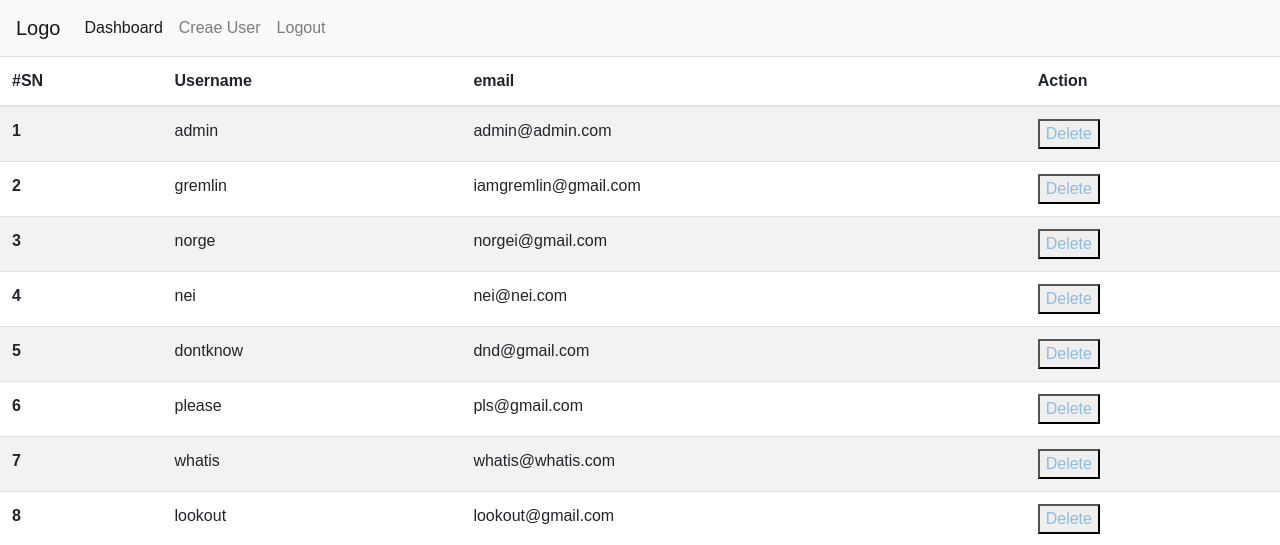
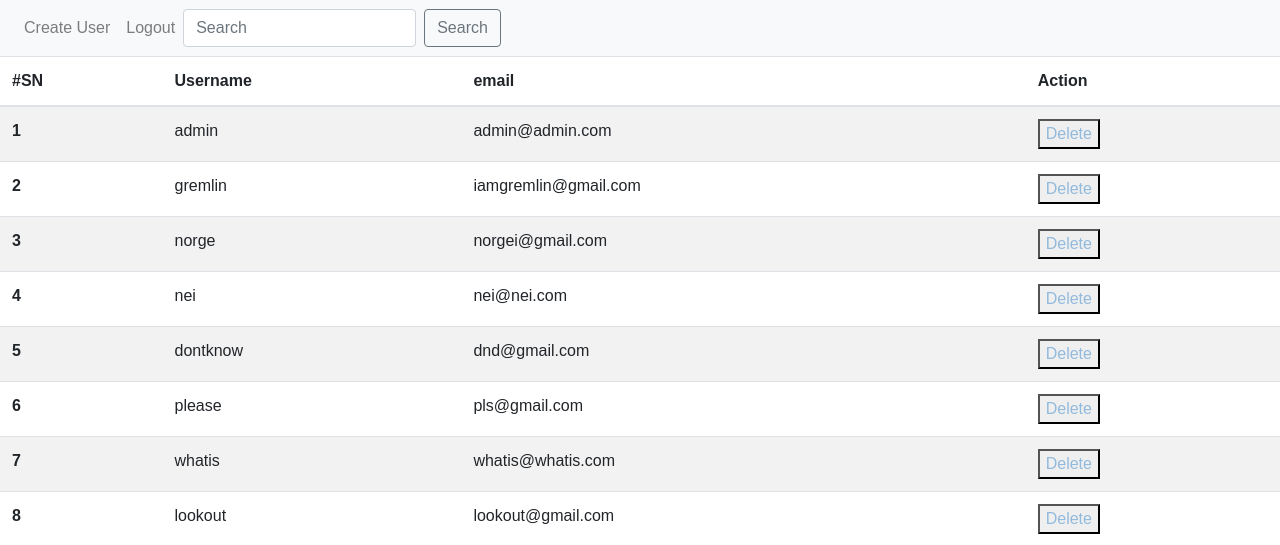
Before and after one commit to Bimochankdk/login, a Django app: page /show_users/ in a window 1280 px wide. Shown: the top 545 px of the page. Run offline with Django 3.2, Linux system fonts and the light colour scheme; data comes from the database, SQL or seed files in the repository; both versions use the stored data as it was after the commit.

Commit message:
search function

```diff
--- a/register/urls.py
+++ b/register/urls.py
@@ -24,6 +24,6 @@ urlpatterns = [
     path('password_reset/done/', auth_views.PasswordResetDoneView.as_view(template_name='register/password_reset_done.html'), name='password_reset_done'),
     path('reset/<uidb64>/<token>/', auth_views.PasswordResetConfirmView.as_view(template_name="register/password_reset_confirm.html"), name='password_reset_confirm'),
     path('reset/done/', auth_views.PasswordResetCompleteView.as_view(template_name='register/password_reset_complete.html'), name='password_reset_complete'),
-
+    path('search/',views.search_user, name='search_user'),
 
 ]
--- a/register/views.py
+++ b/register/views.py
@@ -6,16 +6,22 @@ from django.contrib import messages
 from django.contrib.auth.decorators import login_required
 from django.contrib.auth import authenticate, login, logout
 
-# Create your views here.
+from django.shortcuts import render, redirect
+from django.core.mail import send_mail, BadHeaderError
+from django.http import HttpResponse
+from django.contrib.auth.forms import PasswordResetForm
+from django.contrib.auth.models import User
+from django.template.loader import render_to_string
+from django.db.models.query_utils import Q
+from django.utils.http import urlsafe_base64_encode
+from django.contrib.auth.tokens import default_token_generator
+from django.utils.encoding import force_bytes
+from django.conf import settings
+from django.template.loader import render_to_string
+from django.core.mail import EmailMultiAlternatives
 
 
-# def index(request):
-# 	form = AuthenticationForm(data=request.POST or None)
-# 	return render(request, 'registration/login.html', {'form': form })
-
-# def index(request):
-# 	return render(request,'register/index.html')
-
+# Create your views here.
 
 def register(response):
 	if response.method == "POST":
@@ -91,7 +97,6 @@ def login_view(request):
 
 
 def logout_view(request):
-	print("??????????????")
 	logout(request)
 	return redirect("/")
 
@@ -104,31 +109,18 @@ def delete_user(request, pk):
 		return redirect("/show_users")
 	return render(request,'register/delete.html',{'user': user})
 
-# def search_user(request):
-# 	if request.GET.get('searched'):
-# 		searched = request.GET.get('searched')
-# 		try:
-# 			us = User.objects.filter(username__icontains = searched)
-# 			return render(request, "register/search.html", {'us':us})
-# 		except:
-# 			return render(request, "register/search.html", {'us':us})
-# 	else:
-# 		return render(request, "register/search.html", {})
+@login_required(login_url='/')
+def search_user(request):
+	if request.GET.get('searched'):
+		searched = request.GET.get('searched')
+		try:
+			us = User.objects.filter(username__icontains = searched)
+			return render(request, "register/search.html", {'us':us})
+		except:
+			return render(request, "register/search.html", {'us':us})
+	else:
+		return render(request, "register/search.html", {})
 
-
-from django.shortcuts import render, redirect
-from django.core.mail import send_mail, BadHeaderError
-from django.http import HttpResponse
-from django.contrib.auth.forms import PasswordResetForm
-from django.contrib.auth.models import User
-from django.template.loader import render_to_string
-from django.db.models.query_utils import Q
-from django.utils.http import urlsafe_base64_encode
-from django.contrib.auth.tokens import default_token_generator
-from django.utils.encoding import force_bytes
-from django.conf import settings
-from django.template.loader import render_to_string
-from django.core.mail import EmailMultiAlternatives
 
 
 def password_reset_request(request):
--- a/templates/register/index.html
+++ b/templates/register/index.html
@@ -18,23 +18,22 @@
 <body>
 
 <nav class="navbar navbar-expand-lg navbar-light bg-light">
-  <a class="navbar-brand" href="/">Logo</a>
-  <button class="navbar-toggler" type="button" data-toggle="collapse" data-target="#navbarSupportedContent" aria-controls="navbarSupportedContent" aria-expanded="false" aria-label="Toggle navigation">
-    <span class="navbar-toggler-icon"></span>
   </button>
 
   <div class="collapse navbar-collapse" id="navbarSupportedContent">
     <ul class="navbar-nav mr-auto">
-      <li class="nav-item active">
-        <a class="nav-link" href="/">Dashboard <span class="sr-only">(current)</span></a>
-      </li>
       <li class="nav-item">
-        <a class="nav-link" href="/register">Creae User</a>
+        <a class="nav-link" href="/register">Create User</a>
       </li>
 
       <li class="nav-item">
         <a class="nav-link" href="{% url 'logout' %}" tabindex="-1">Logout</a>
       </li>
+      <form class="form-inline my-2 my-lg-0" method="GET" action="{% url 'search_user' %}">
+        {% csrf_token %}
+        <input class="form-control mr-sm-2" type="search" placeholder="Search" aria-label="Search" name="searched">
+        <button class="btn btn-outline-secondary my-2 my-sm-0" type="submit">Search</button>
+      </form>
     </ul>
 
   </div>
```
Also changed, not shown: templates/register/search.html (+38 -1 lines), db.sqlite3.
